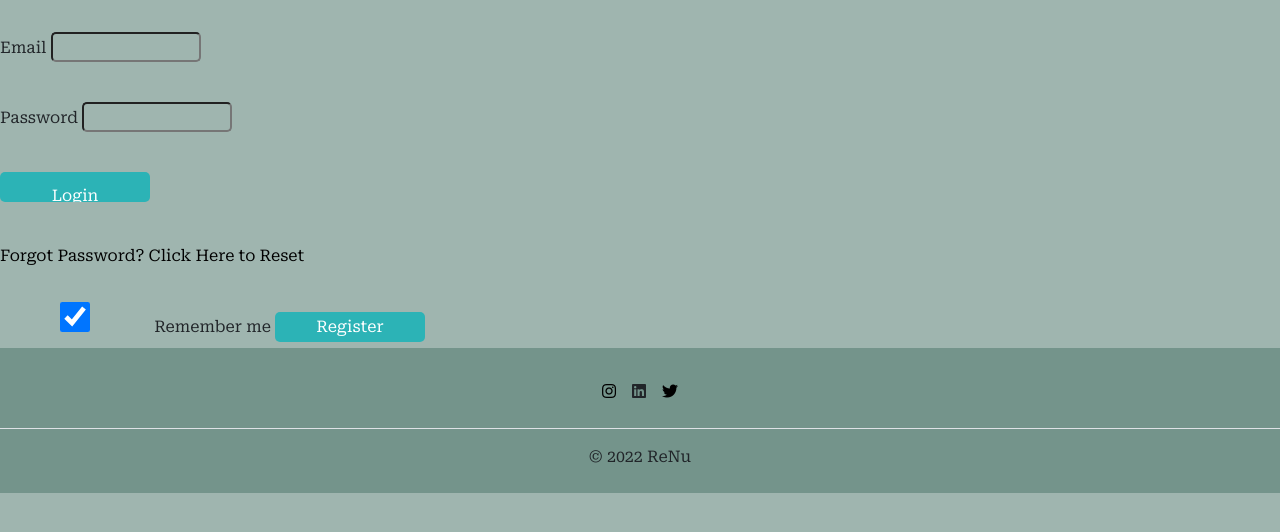
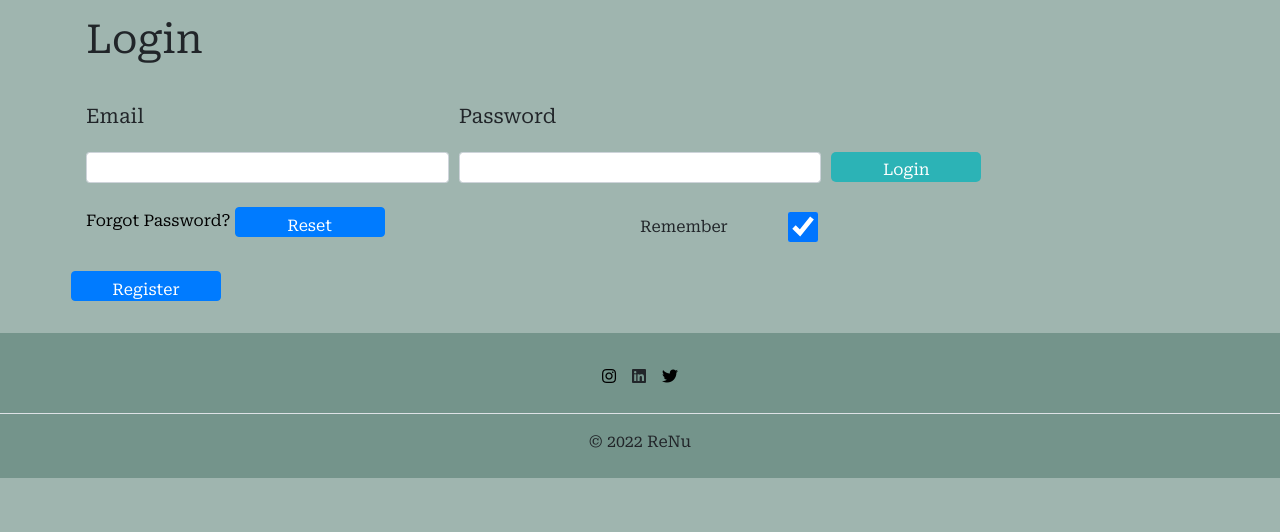
Before and after one commit to ngowran/Renu-Website, a Django app: page /postreset/ in a window 1280 px wide. Shown: the part 96-628 px from the top of the page. Run offline with Django 3.2, Linux system fonts and the light colour scheme.

Commit message:
Styling login page.

```diff
--- a/mysite/templates/accounts/login.html
+++ b/mysite/templates/accounts/login.html
@@ -7,22 +7,49 @@
 </head>
 <body>
 
+<div class="container p-3">
+  <h1>Login</h1>
 <form action="/postlogin/" method="post">
 	{% csrf_token %}
 	<br/>
+ <div class="form-row">
+  <div class="form-group col-md-4 mt-2">
 <!-- Enter Your Email: -->
-	<label for="Email">Email</label>
-	<input type="email"id="Email" name="email"><br><br>
+	<label for="Email"><h5>Email</h5></label>
+	<input class="form-control form-control-sm" type="email"id="Email" name="email">
+  </div>
+
+   <div class="form-group col-md-4 mt-2 pb-0">
 <!-- Enter Your Password: -->
-	<label for="Password">Password</label>
-	<input type="password" id="Password" name="pass"><br><br>
-	<input type="submit" value="Login"><br><br>
-  <p style="color: black;padding: 10px 0;">Forgot Password? <a href="{% url 'reset'%}" style="color: black;">Click Here to Reset</a></p>
+	<label for="Password"><h5>Password</h5></label>
+	<input class="form-control form-control-sm" type="password" id="Password" name="pass">
+   </div>
+    <div class="form-group col-md-4 mt-5">
+   <input class="btn btn-primary text-center" type="submit" value="Login">
+    </div>
+ </div>
 
-	<label>
-	<input type="checkbox" checked="checked" name="remember"> Remember me
-	</label>
-	<button type="button" onclick="location.href='{% url 'register' %} '">Register</button>
+  <div class="form-group row">
+    <div class="col-md-6">
+      <p style="color: black;">Forgot Password? <button type="button" class="btn btn-primary" onclick="location.href='{% url 'reset' %} '">Reset</button></p>
+    </div>
+
+  <div class="col-md-6">
+   <div class="form-group row">
+    <div class="mt-2">Remember</div>
+
+  <div class="form-check">
+	<label class="form-check-label"></label>
+	<input class="form-check-input" type="checkbox" checked="checked" name="remember">
+  </div>
+
+    </div>
+   </div>
+  </div>
+  <div class="form-group row">
+	<button class="btn btn-primary" type="button" onclick="location.href='{% url 'register' %} '">Register</button>
+  </div>
 </form>
+</div>
 </body>
 {% endblock %}
--- a/mysite/templates/accounts/profile.html
+++ b/mysite/templates/accounts/profile.html
@@ -16,7 +16,7 @@
 <div id="sensor">
 <ul id="display-data"> {{data}}</ul>
 </div>
-<button class="btn btn-primary" onclick='refresh()'>Update Sensor Data</button>
+<button class="btn btn-success" onclick='refresh()'>Update Sensor Data</button>
 </div>
 <br><br><br>
 <div class="container text-center">
--- a/mysite/templates/base.html
+++ b/mysite/templates/base.html
@@ -4,6 +4,7 @@
 
 <head>
 <meta charset="utf-8">
+<meta name="viewport" content="width=device-width, initial-scale=1, shrink-to-fit=no">
 <title>{% block title %}ReNu{% endblock %}</title>
 <link rel="icon" type="image/x-icon" href="{% static 'images/favicon.ico' %}">
 <link rel="stylesheet" href="https://cdn.jsdelivr.net/npm/bootstrap@4.3.1/dist/css/bootstrap.min.css" integrity="sha384-ggOyR0iXCbMQv3Xipma34MD+dH/1fQ784/j6cY/iJTQUOhcWr7x9JvoRxT2MZw1T" crossorigin="anonymous">
```
Also changed, not shown: mysite/templates/about.html (+3 -1 lines), mysite/templates/contact.html (+7 -7 lines), db.sqlite3.
